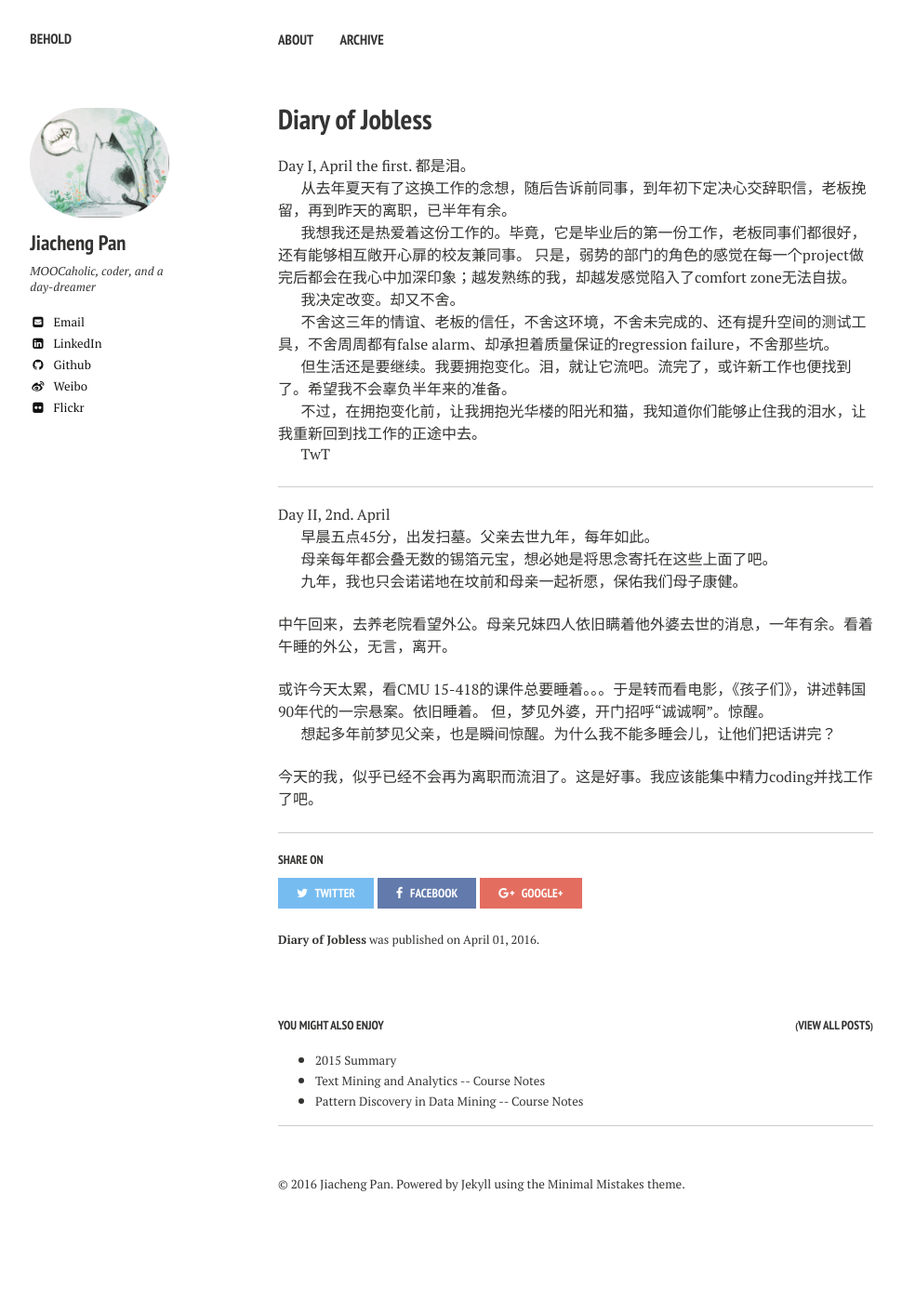
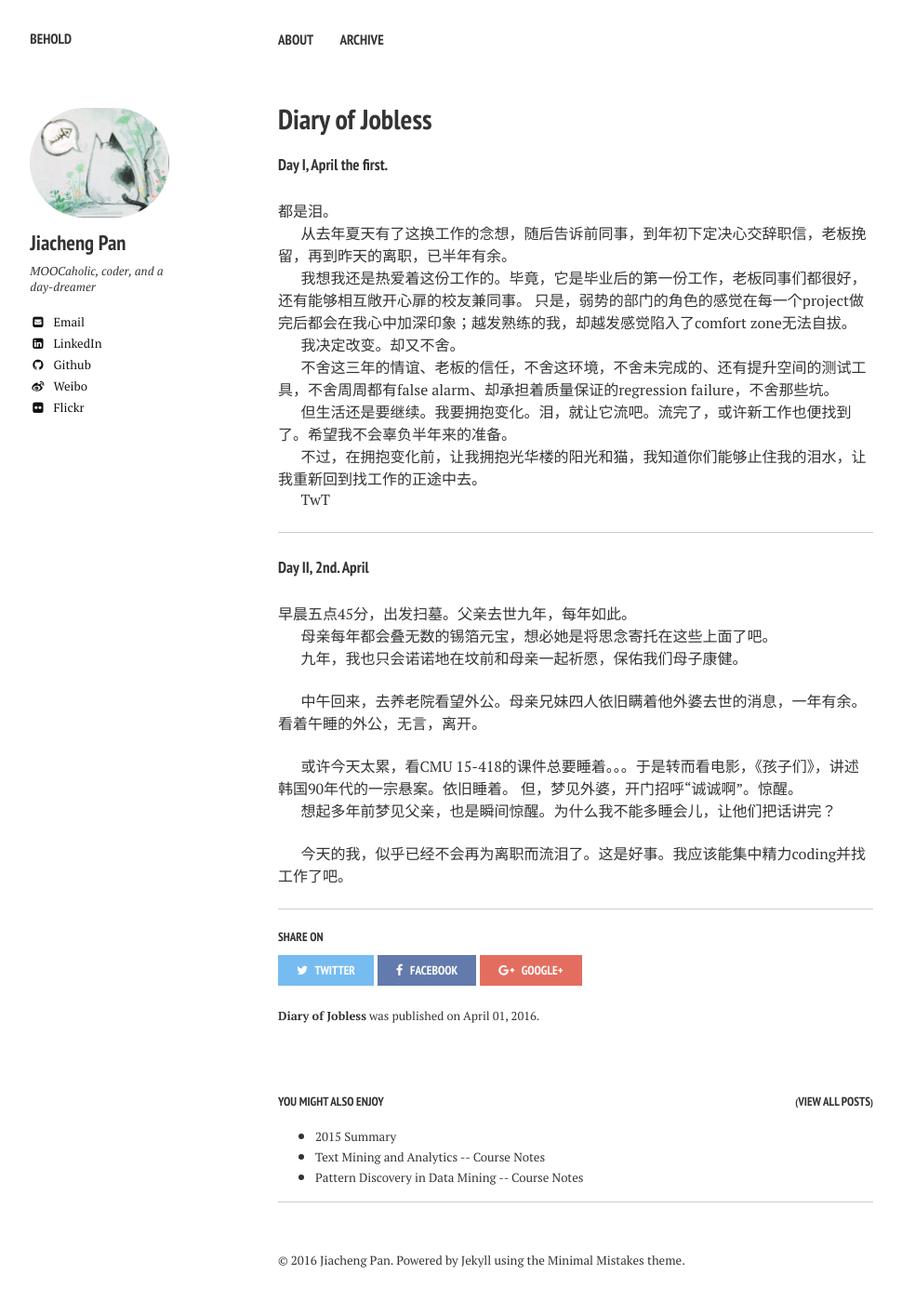
Before and after one commit to jiachengpan/jiachengpan.github.io, a Jekyll site: the page built from _posts/2016-04-01-diary-of-jobless.markdown, in a window 1280 px wide. Shown: the whole page at 93% size, without its empty margins (21-991 px from the left). Built offline with Jekyll 4.4.1, drawn with Linux system fonts in a browser that asks for light colours; before the commit the page ends 1331 px from its top, so only the background shows below that.

Commit message:
reformat

```diff
--- a/_posts/2016-04-01-diary-of-jobless.markdown
+++ b/_posts/2016-04-01-diary-of-jobless.markdown
@@ -10,7 +10,8 @@ image:
 date: 2016-04-01T10:27:52+08:00
 ---
 
-Day I, April the first.
+#### Day I, April the first.
+
 都是泪。
 
 从去年夏天有了这换工作的念想，随后告诉前同事，到年初下定决心交辞职信，老板挽留，再到昨天的离职，已半年有余。
@@ -30,7 +31,7 @@ TwT
 
 ----------
 
-Day II, 2nd. April
+#### Day II, 2nd. April
 
 早晨五点45分，出发扫墓。父亲去世九年，每年如此。
 
@@ -39,13 +40,16 @@ Day II, 2nd. April
 九年，我也只会诺诺地在坟前和母亲一起祈愿，保佑我们母子康健。
 
 <br>
+
 中午回来，去养老院看望外公。母亲兄妹四人依旧瞒着他外婆去世的消息，一年有余。看着午睡的外公，无言，离开。
 
 <br>
+
 或许今天太累，看CMU 15-418的课件总要睡着。。。于是转而看电影，《孩子们》，讲述韩国90年代的一宗悬案。依旧睡着。
 但，梦见外婆，开门招呼“诚诚啊”。惊醒。
 
 想起多年前梦见父亲，也是瞬间惊醒。为什么我不能多睡会儿，让他们把话讲完？
 
 <br>
+
 今天的我，似乎已经不会再为离职而流泪了。这是好事。我应该能集中精力coding并找工作了吧。
```
